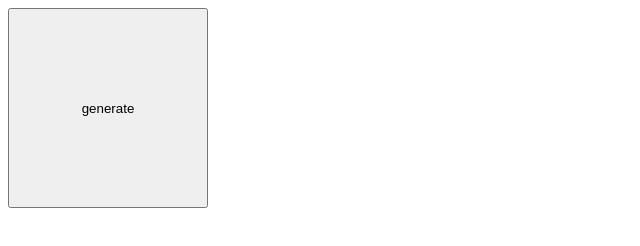
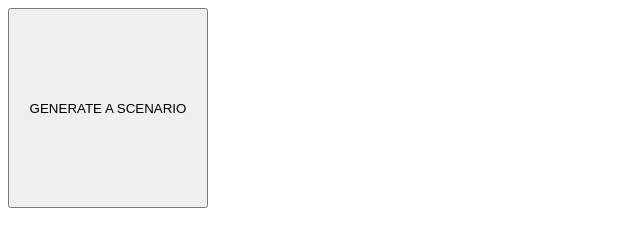
Before and after one commit to hkkalt/hkkalt.github.io, a plain HTML site: page index.html in a window 1280 px wide. Shown: the whole page, without its empty margins (0-640 px from the left). Drawn offline with Linux system fonts and the light colour scheme.

Commit message:
Update index.html

```diff
--- a/index.html
+++ b/index.html
@@ -1,7 +1,7 @@
 <!-- worst code possible i know -->
 <head></head>
 <body>
-<button onclick="generate()" style="width:200px; height:200px">generate</button>
+<button onclick="generate()" style="width:200px; height:200px">GENERATE A SCENARIO</button>
 <p id="text" style="font-size:30px"></p>
 <script>
 const characters = ['Hornet', 'Little Ghost', 'THK', 'PV', 'PK', 'Tiso', 'God Tamer', 'Grimm', 'NKG', 'Marissa', 'Xero', 'Markoth', 'Zote', 'Iselda',
```
